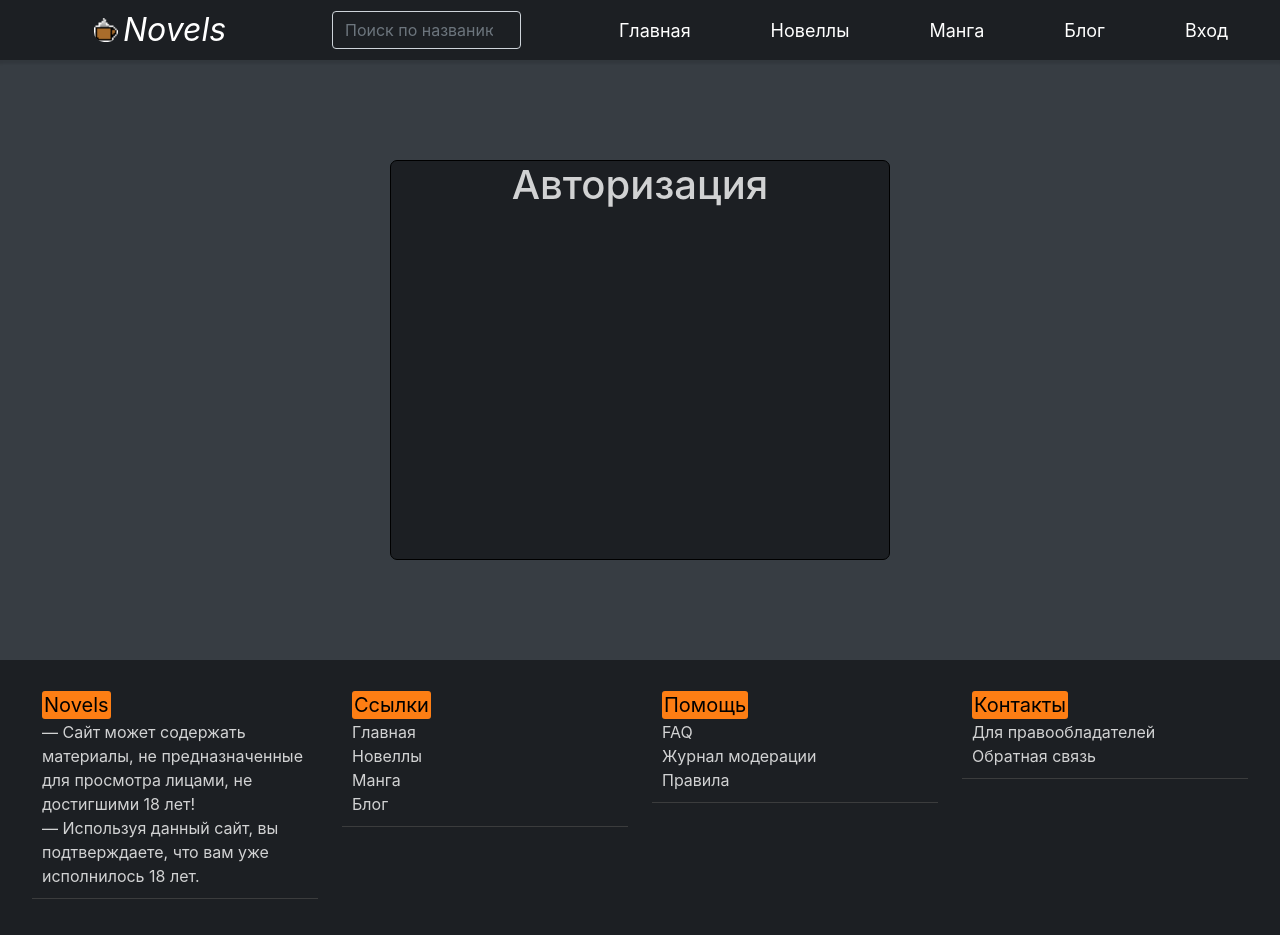
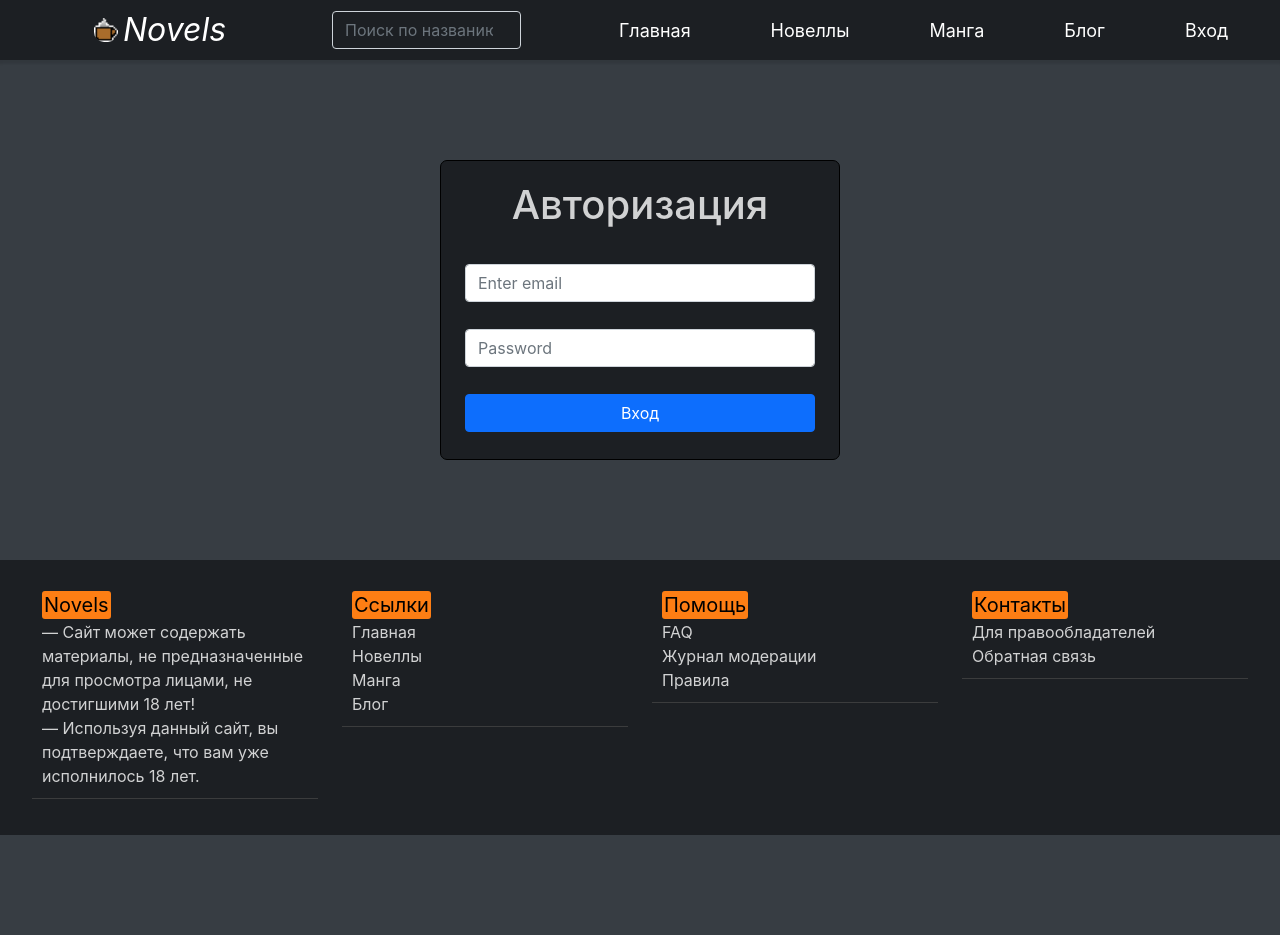
Before and after one commit to Kropanov/novels, a React (Create React App) app: page /users in a window 1280 px wide. After the commit the page ends 835 px from the top, so only its background shows below. Built offline with nearby package versions, Linux system fonts and the light colour scheme.

Commit message:
Creating auth component and some small fixes

```diff
--- /dev/null
+++ b/src/UI/AuthForm/AuthForm.js
@@ -0,0 +1,27 @@
+import React from 'react'
+import Form from 'react-bootstrap/Form'
+import {Button} from "react-bootstrap"
+import classes from './AuthForm.module.scss'
+
+const AuthForm = () => {
+
+    const onClickSubmit = (e) => {
+        e.preventDefault()
+    }
+
+    return (
+        <Form className={classes.AuthForm}>
+            <Form.Control type="email" placeholder="Enter email" />
+            <Form.Control type="password" placeholder="Password" />
+            <Button
+                type="submit"
+                variant="primary"
+                onClick={onClickSubmit}
+            >
+                Вход
+            </Button>
+        </Form>
+    )
+}
+
+export default AuthForm
--- /dev/null
+++ b/src/UI/AuthForm/AuthForm.module.scss
@@ -0,0 +1,9 @@
+.AuthForm {
+    display: flex;
+    align-content: flex-start;
+    justify-content: space-evenly;
+    flex-direction: column;
+    height: 100vh;
+    width: 350px;
+    align-items: stretch;
+}
--- a/src/components/Header/Navigation/Navigation.module.scss
+++ b/src/components/Header/Navigation/Navigation.module.scss
@@ -8,6 +8,7 @@ $background-color-black1: rgba(159, 160, 162, 0.07);
         text-decoration: none;
         padding: 10px;
         transition: all .33s ease-in-out;
+        border-radius: 10px;
     }
     a:visited {
         color: white;
@@ -18,7 +19,6 @@ $background-color-black1: rgba(159, 160, 162, 0.07);
     a:hover {
         color: $main-color1;
         background: $background-color-black1;
-        border-radius: 10px;
     }
 }
 
--- a/src/components/Header/SearchBox/DropdownSearchList/DropdownSearchList.module.scss
+++ b/src/components/Header/SearchBox/DropdownSearchList/DropdownSearchList.module.scss
@@ -18,6 +18,9 @@ $scrollbar-border-radius: $scrollbar-width / 4;
 
 .DropdownSearchList {
     z-index: 100;
+    border-bottom-left-radius: 7px;
+    border-bottom-right-radius: 7px;
+    box-shadow: inset 0 0 3px 3px rgba(0, 0, 0, 0.36);
     background: #1c1f23;
     height: 200px;
     display: flex;
--- a/src/containers/Authorization/Authorization.js
+++ b/src/containers/Authorization/Authorization.js
@@ -1,11 +1,13 @@
 import React from 'react'
 import classes from './Authorization.module.scss'
+import AuthForm from "../../UI/AuthForm/AuthForm";
 
 const Authorization = () => {
     return (
         <div className={classes.Authorization}>
             <div className={classes.AuthContainer}>
                 <h1>Авторизация</h1>
+                <AuthForm />
             </div>
         </div>
     )
--- a/src/containers/Authorization/Authorization.module.scss
+++ b/src/containers/Authorization/Authorization.module.scss
@@ -15,8 +15,8 @@ $background-color: #1c1f23;
 .AuthContainer {
     background: $background-color;
     margin: 100px auto;
-    width: 500px;
-    height: 400px;
+    width: 400px;
+    height: 300px;
     display: flex;
     flex-direction: column;
     align-items: center;
@@ -25,5 +25,6 @@ $background-color: #1c1f23;
     h1 {
         color: $main-color2;
         align-items: center;
+        margin-top: 20px;
     }
 }
```
